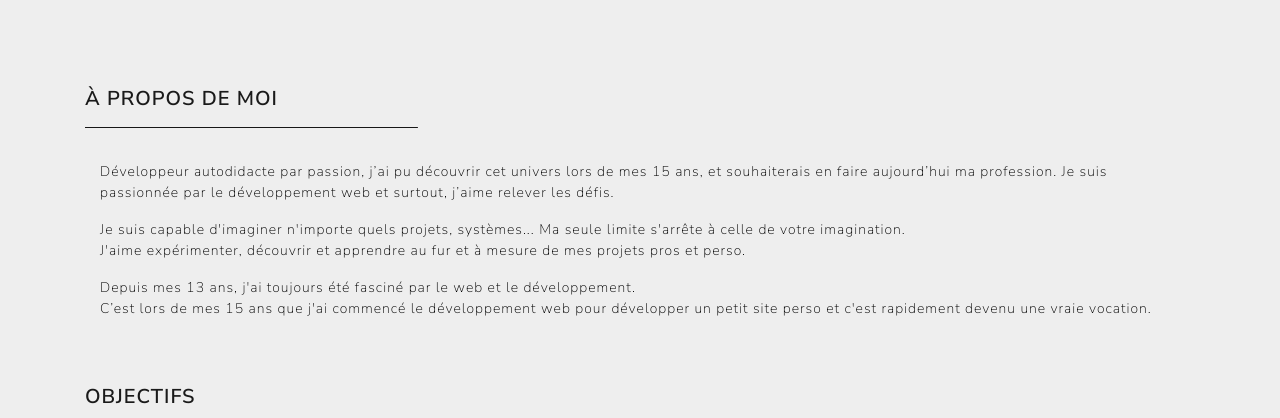
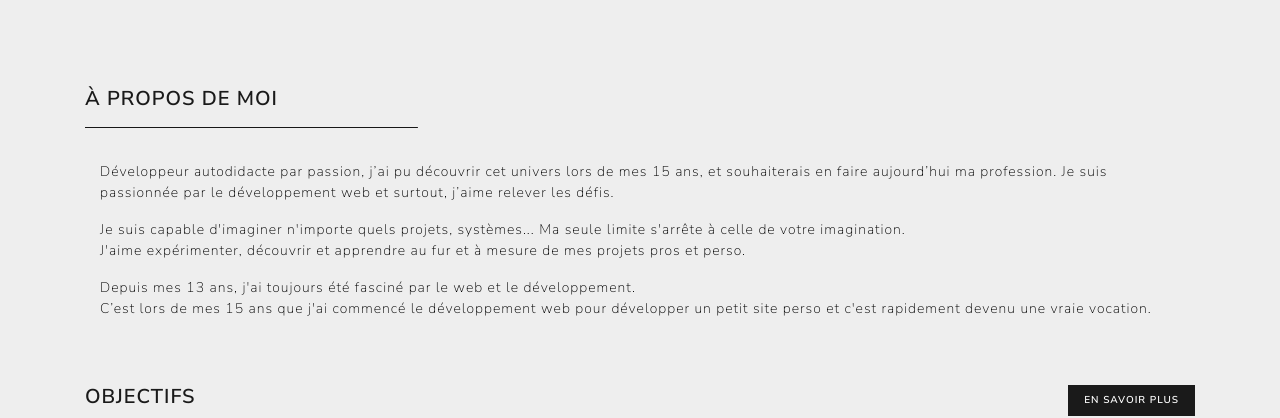
Before and after one commit to ValentinRgt/valentinrgt.github.io, a plain HTML site: page index.html in a window 1280 px wide. Shown: the part 384-802 px from the top of the page. Drawn offline with Linux system fonts and the light colour scheme.

Commit message:
Update index.html

```diff
--- a/index.html
+++ b/index.html
@@ -81,7 +81,7 @@
                 </p>
             </div>
 
-            <h4>Objectifs<br><hr style="background:#1a1a1a;width: 30%;float: left;border-top-right-radius: 10px;border-bottom-right-radius: 10px;"></h4><br><br>
+            <h4>Objectifs <a href="https://valentinrgt.github.io/goals.html" class="btn btn-sm btn-primary" style="float:right;">En savoir plus</a><br><hr style="background:#1a1a1a;width: 30%;float: left;border-top-right-radius: 10px;border-bottom-right-radius: 10px;"></h4><br><br>
             <div class="col-md-12">
                 <p style="color:black;">- J'accompagne et je conseille mes clients dans leur démarche de digitalisation afin de créer leur site internet.</p>
                 <p style="color:black;">- Utilisation des services nginx pour une mailleur gestion du trafic du site internet.</p>
```
